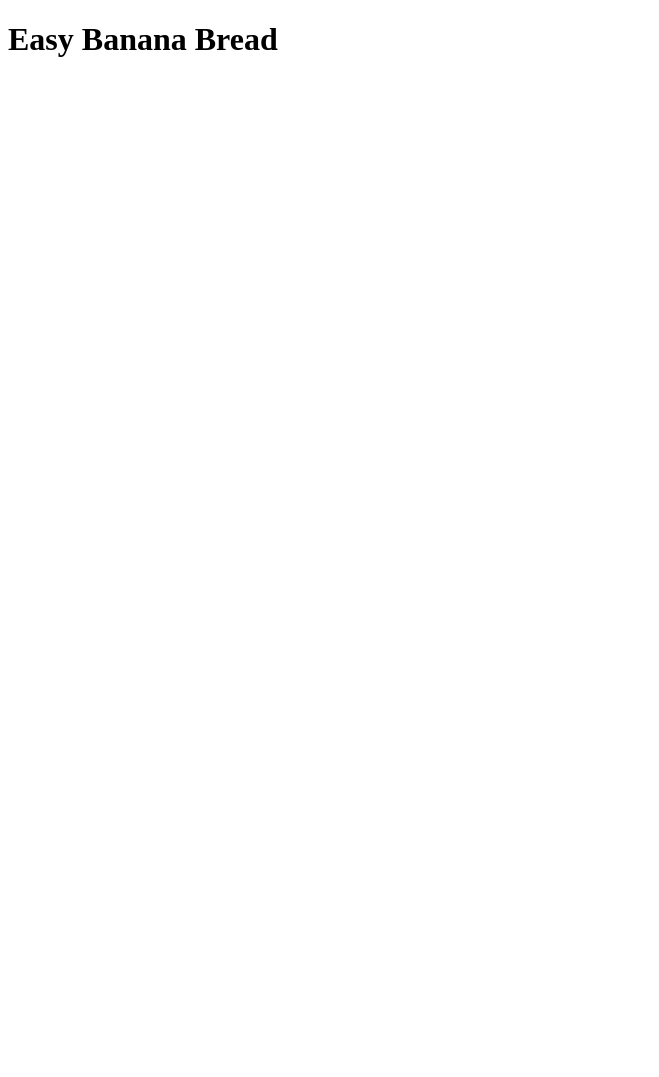
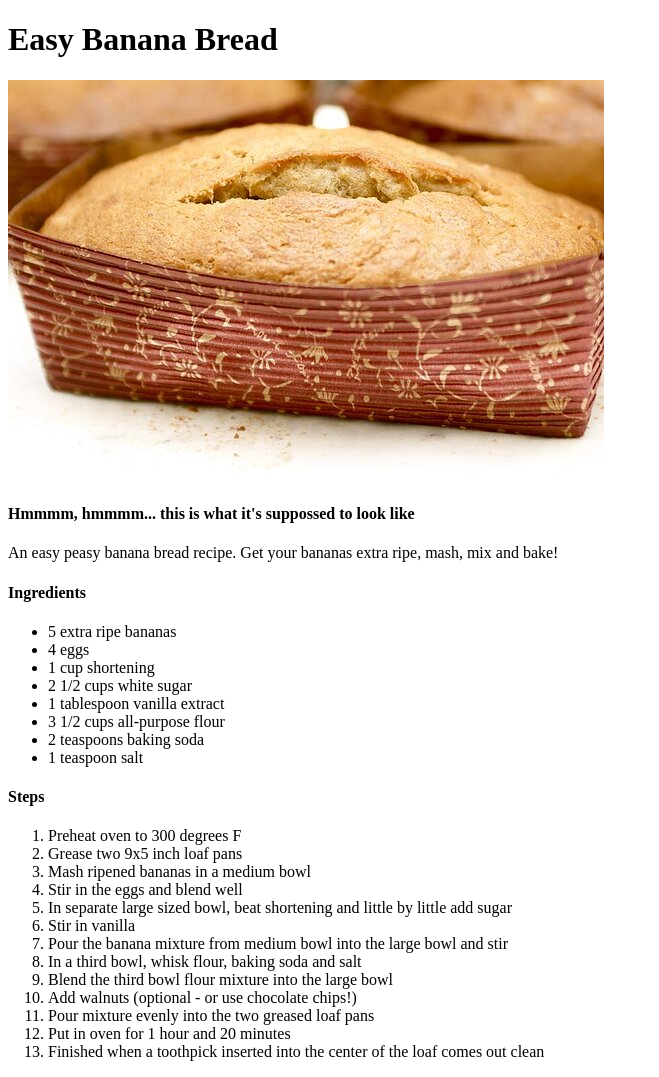
Before and after one commit to dm-murphy/odin-recipes, a plain HTML site: page recipes/easy-banana-bread.html in a window 1280 px wide. Shown: the whole page, without its empty margins (0-659 px from the left). Before the commit the page ends 800 px from the top, so only its background shows below. Drawn offline with Linux system fonts and the light colour scheme.

Commit message:
Update recipe with image, ingredients and instructions

```diff
--- a/recipes/easy-banana-bread.html
+++ b/recipes/easy-banana-bread.html
@@ -8,5 +8,35 @@
 </head>
 <body>
   <h1>Easy Banana Bread</h1>
+  <img src="../images/finished-banana-bread.jpg" alt="Loaf of banana bread">
+  <h4>Hmmmm, hmmmm... this is what it's suppossed to look like</h4>
+  <p>An easy peasy banana bread recipe. Get your bananas extra ripe, mash, mix and bake!</p>
+  <h4>Ingredients</h4>
+  <ul>
+    <li>5 extra ripe bananas</li>
+    <li>4 eggs</li>
+    <li>1 cup shortening</li>
+    <li>2 1/2 cups white sugar</li>
+    <li>1 tablespoon vanilla extract</li>
+    <li>3 1/2 cups all-purpose flour</li>
+    <li>2 teaspoons baking soda</li>
+    <li>1 teaspoon salt</li>
+  </ul>
+  <h4>Steps</h4>
+  <ol>
+    <li>Preheat oven to 300 degrees F</li>
+    <li>Grease two 9x5 inch loaf pans</li>
+    <li>Mash ripened bananas in a medium bowl</li>
+    <li>Stir in the eggs and blend well</li>
+    <li>In separate large sized bowl, beat shortening and little by little add sugar</li>
+    <li>Stir in vanilla</li>
+    <li>Pour the banana mixture from medium bowl into the large bowl and stir</li>
+    <li>In a third bowl, whisk flour, baking soda and salt</li>
+    <li>Blend the third bowl flour mixture into the large bowl</li>
+    <li>Add walnuts (optional - or use chocolate chips!)</li>
+    <li>Pour mixture evenly into the two greased loaf pans</li>
+    <li>Put in oven for 1 hour and 20 minutes</li>
+    <li>Finished when a toothpick inserted into the center of the loaf comes out clean</li>
+  </ol>
 </body>
 </html>
```
